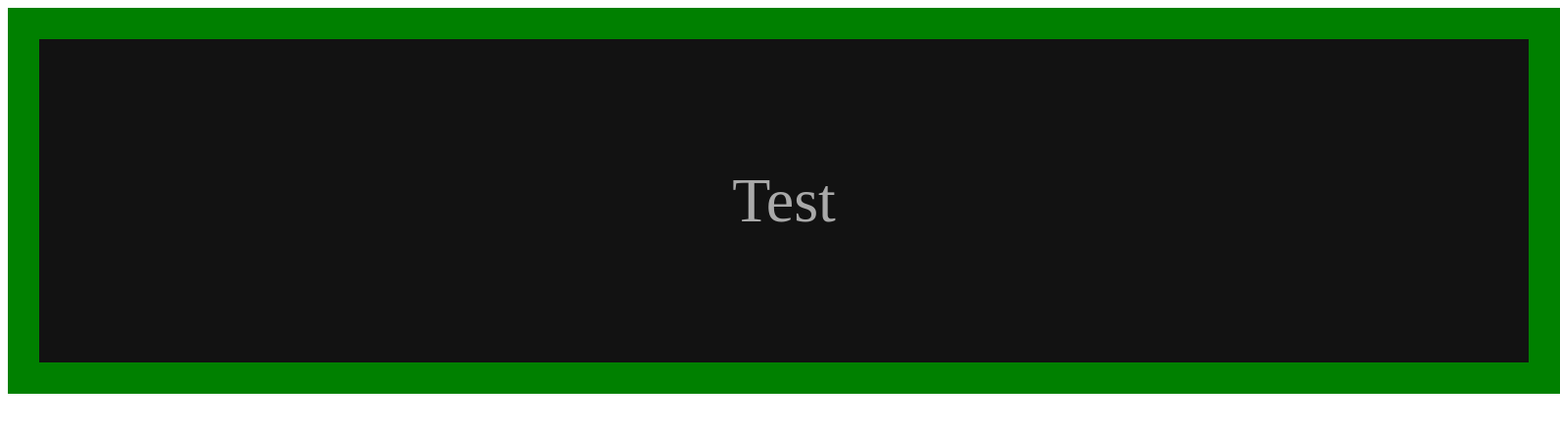
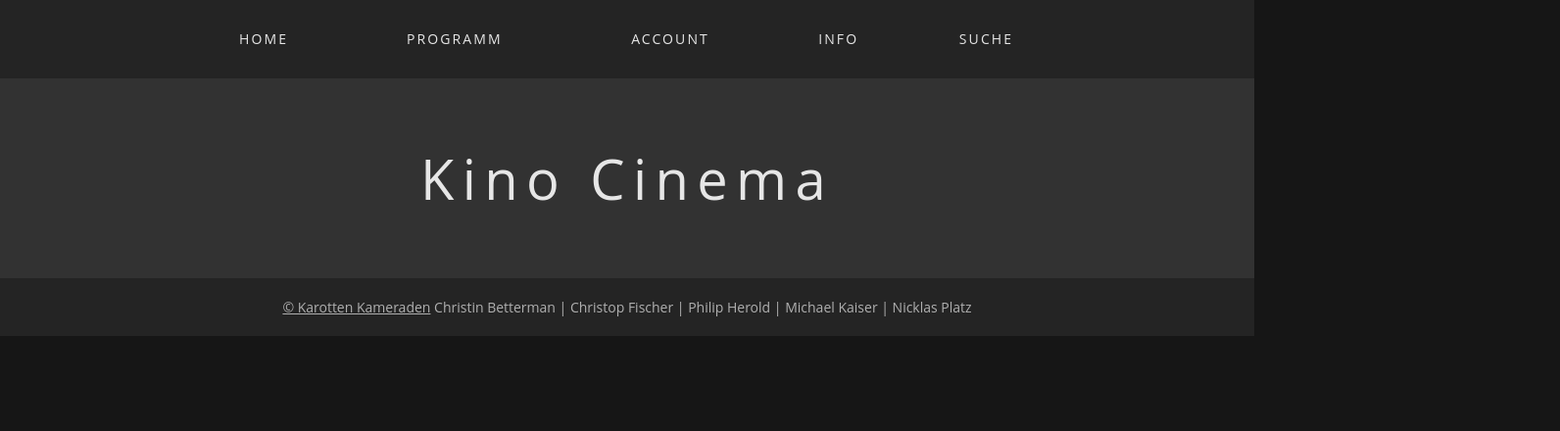
Before and after one commit to HeroPhil/DHBW-KinoCinema, a plain HTML site: page index.html in a window 1280 px wide. Shown: the whole page at 98% size, 1592 px wide, since content can reach past the window. Drawn offline with Linux system fonts and the light colour scheme.

Commit message:
first Website

```diff
--- a/index.html
+++ b/index.html
@@ -8,8 +8,24 @@
 
 
     <body>
+        <div id="navigation">
+            <ul id="navigation_list">
+                <li id="navigation_item"><a href="#" id="nav">Home</a></li>
+                <li id="navigation_item"><a href="#" id="nav">Programm</a></li>
+                <li id="navigation_item"><a href="#" id="nav">Account</a></li>
+                <li id="navigation_item"><a href="#" id="nav">Info</a></li>
+                <li id="navigation_item"><a href="#" id="nav">Suche</a></li>
+            </ul>
+        </div>
         <div id = "header">
-            Test
+            Kino Cinema
         </div>
+
+
+        <footer>
+            <div id="copyright">
+                <u>&copy; Karotten Kameraden</u> Christin Betterman | Christop Fischer | Philip Herold | Michael Kaiser | Nicklas Platz
+            </div>
+        </footer>
     </body>
 </html>
--- a/main.css
+++ b/main.css
@@ -1,10 +1,87 @@
+:root{
+    --layer0: #161616;
+    --layer1: #242424;
+    --layer2: #323232;
+    --textPrimary: #e6e6e6;
+    --textSecondary: #afafaf;
+}
+
+
+body{
+    margin: 0;
+    font: 14px 'Open Sans', arial, sans-serif;
+    background: #161616;
+}
+
+
+
 #header{
-    width: 100%;
-    background-color: #121212;
-    color: darkgray;
+    width: auto;
+    background-color: var(--layer2);
+    color: var(--textPrimary);
     text-align: center;
     font-size: 4em;
-    margin: auto;
-    padding: 2em 2em;
-    border: 0.5em solid green;
+    padding: 5% 5%;
+    letter-spacing: 0.15em;
+    position: relative;
 }
+
+#navigation {
+    margin: 0;
+    padding: 0;
+    height: 80px;
+    background-color: var(--layer1);
+    color: var(--textPrimary);
+}
+
+#navigation_list{
+    margin: 0px auto 0;
+    padding: 0;
+    list-style: none;
+    display: table;
+    width: 70%;
+    text-align: center;
+}
+
+#navigation_item{
+    display: table-cell;
+    position: relative;
+    padding: 15px 0;
+}
+
+#nav{
+    color: var(--textPrimary);
+    text-transform: uppercase;
+    text-decoration: none;
+    letter-spacing: 0.15em;
+    display: inline-block;
+    padding: 15px 20px;
+    position: relative;
+}
+
+#nav:after{
+    background: none repeat scroll 0 0 transparent;
+    bottom: 0;
+    content: "";
+    display: block;
+    height: 2px;
+    left: 50%;
+    position: absolute;
+    background: var(--textPrimary);
+    transition: width 0.3s ease 0s, left 0.3s ease 0s;
+    width: 0;
+}
+
+#nav:hover:after{
+    width: 100%;
+    left: 0;
+}
+
+#copyright {
+    width: auto;
+    padding: 20px;
+    height: auto;
+    color: var(--textSecondary);
+    background-color: var(--layer1);
+    text-align: center;
+}
```
